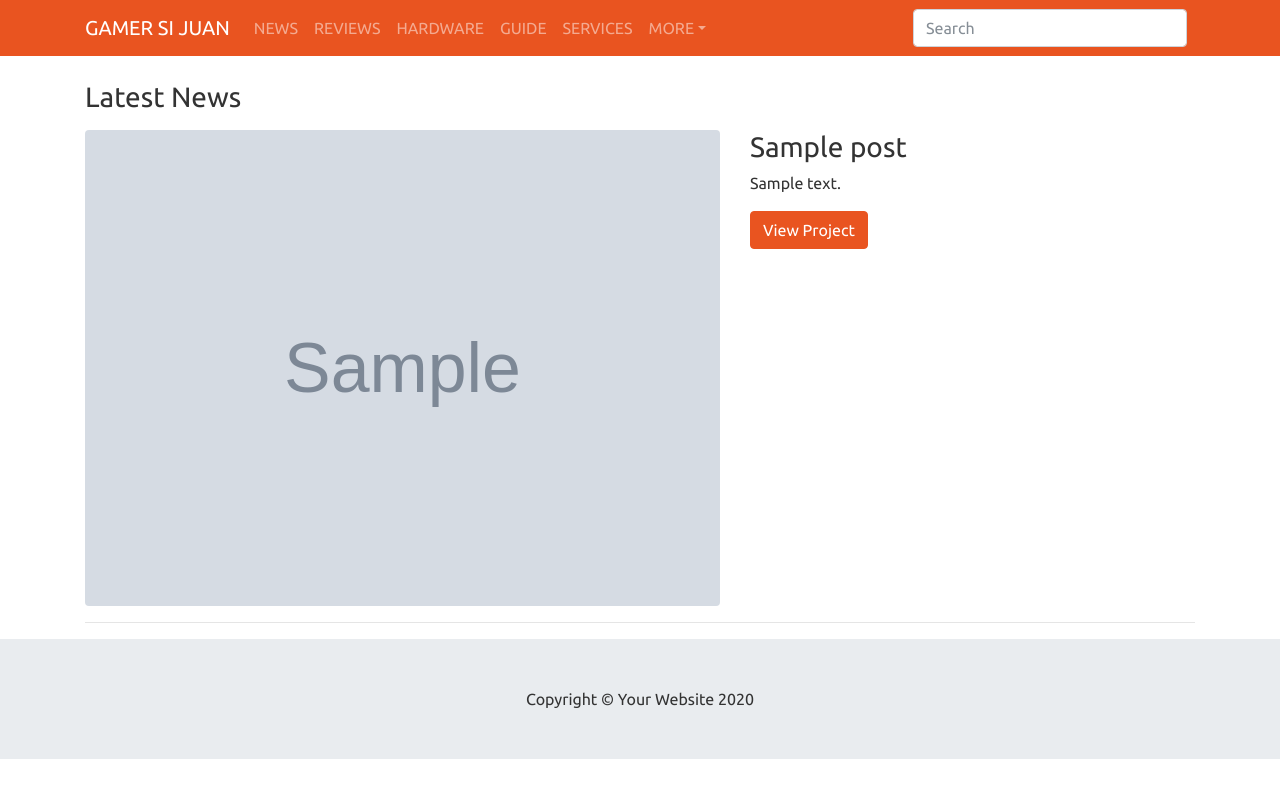
After one commit to philabug/gamersijuan, a Django app: page /news/ in a window 1280 px wide. The commit adds this page. Run offline with Django 3.2, Linux system fonts and the light colour scheme; tables that the repository leaves empty hold one stand-in row (values such as "Sample post"); grey boxes marked "Sample" are stand-in pictures; some libraries are stand-ins or nearby versions.

Commit message:
2nd commit

```diff
--- a/blog/forms.py
+++ b/blog/forms.py
@@ -1,6 +1,7 @@
 from django.contrib.auth.models import User
 from .models import Post
 from django import forms
+
 
 class PostForm(forms.ModelForm):
     class Meta:
--- a/blog/models.py
+++ b/blog/models.py
@@ -6,6 +6,8 @@ from django.urls import reverse
 from django.db.models.signals import pre_save
 from taggit.managers import TaggableManager
 from ckeditor_uploader.fields import RichTextUploadingField
+from hitcount.models import HitCountMixin, HitCount
+from django.contrib.contenttypes.fields import GenericRelation
 
 
 User = settings.AUTH_USER_MODEL
@@ -15,15 +17,37 @@ def user_media_path(instance, filename):
     return 'user/{0}/images/{1}'.format(instance.author.id, filename)
 
 
+def affiliate_adds_path(instance, filename):
+    return 'affiliate/{0}/{1}'.format(instance.post.id, filename)
+
+
 class Post(models.Model):
+
+    MAIN_CAT = (
+        ('1', 'GAMES'),
+        ('2', 'HARDWARE'),
+        ('3', 'SERVICES'),
+    )
+
+    SUB_CAT = (
+        ('1', 'NEWS'),
+        ('2', 'REVIEWS'),
+        ('3', 'GUIDE'),
+    )
+
     author = models.ForeignKey(User, null=True, blank=True, on_delete=models.CASCADE)
     title = models.CharField(max_length=255)
+    short_description = models.CharField(max_length=500, null=True, blank=True)
     pub_date = models.DateTimeField('Date Published', default=timezone.now, blank=True) # noqa
     banner = models.ImageField('Post Banner', upload_to=user_media_path, null=True, blank=True) # noqa
     content = RichTextUploadingField(null=True, blank=True)
     slug = models.SlugField(max_length=250, null=True, blank=True)
     tags = TaggableManager(blank=True)
     feature = models.BooleanField('Homepage feature?', default=False)
+    category = models.CharField(max_length=20, choices = MAIN_CAT)
+    sub_category = models.CharField(max_length=20, choices = SUB_CAT, null=True, blank=True)
+    hit_count_generic = GenericRelation(HitCount, object_id_field='object_pk', related_query_name='hit_count_generic_relation')
+
 
     def __str__(self):
         return self.title
@@ -43,10 +67,12 @@ pre_save.connect(pre_save_post, sender=Post)
 class Affiliate(models.Model):
     post = models.ForeignKey(Post, on_delete=models.CASCADE, related_name='affiliates') # noqa
     when = models.DateTimeField(default=timezone.now, blank=True)
-    seller = models.CharField(max_length=250, blank=True)
-    product_image = models.ImageField(upload_to=user_media_path, null=True, blank=True) # noqa
+    seller = models.CharField(max_length=250, null=True, blank=True)
+    product_name = models.CharField(max_length=250, null=True, blank=True)
+    description = models.CharField(max_length=250, null=True, blank=True)
+    product_image = models.ImageField(upload_to=affiliate_adds_path, null=True, blank=True) # noqa
     url = models.CharField(max_length=250, blank=True)
-    description = models.CharField(max_length=250, blank=True)
+
 
     def __str__(self):
         return self.post.title
--- /dev/null
+++ b/blog/templates/news.html
@@ -0,0 +1,39 @@
+{% extends 'base.html' %}
+{% load humanize %}
+
+{% block title %}News - Gamer Si Juan{% endblock %}
+
+{% block content %}
+
+
+<!-- Page Content -->
+<div class="container">
+    <h3 class="mt-4 mb-3">Latest News</h3>
+    {% for post in post_news %}
+        <div class="row">
+        <div class="col-md-7">
+            <a href="#">
+            <img class="img-fluid rounded mb-3 mb-md-0" src="{{ post.banner.url }}" width="700px" height="300px" alt="">
+            </a>
+        </div>
+        <div class="col-md-5">
+            <h3>{{ post.title }}</h3>
+            <p>{{ post.content|truncatewords:100 |safe }}</p>
+            <a class="btn btn-primary" href="#">View Project
+            <span class="glyphicon glyphicon-chevron-right"></span>
+            </a>
+        </div>
+        </div>
+        <hr>
+    {% endfor %}
+</div>
+<!-- /.container -->
+
+<script>
+    $(document).ready(function(){
+
+    });
+</script>
+
+
+{% endblock %}
--- a/blog/urls.py
+++ b/blog/urls.py
@@ -1,10 +1,15 @@
 from django.urls import path
 from . import views
-from blog.views import HomeViewList
+from blog.views import HomeViewList, PostDetailView, NewsViewList, ReviewsViewList, HardwareViewList
 
-app_name = 'school'
+app_name = 'blog'
 
 
 urlpatterns = [
     path('', HomeViewList.as_view(), name='home'),
+    path('news/', NewsViewList.as_view(), name='news'),
+    path('reviews/', ReviewsViewList.as_view(), name='reviews'),
+    path('hardware/', HardwareViewList.as_view(), name='hardware'),
+    path('<slug:slug>/', PostDetailView.as_view(), name='detail'),
+
 ]
--- a/blog/views.py
+++ b/blog/views.py
@@ -5,6 +5,7 @@ from .models import Post
 from django.contrib.auth.mixins import LoginRequiredMixin
 from django.utils import timezone
 from django.conf import settings
+from hitcount.views import HitCountDetailView
 
 
 class HomeViewList(ListView):
@@ -15,4 +16,39 @@ class HomeViewList(ListView):
         context = super(HomeViewList, self).get_context_data(*args, **kwargs)
         context['features'] = Post.objects.filter(feature=True).order_by('-id')
         context['posts'] = Post.objects.all().order_by('-id')
+        context['hardwares'] = Post.objects.filter(category='2').order_by('-id')
         return context
+
+
+class PostDetailView(HitCountDetailView):
+    model = Post
+    template_name = 'post.html'
+    context_object_name = 'post'
+    slug_field = 'slug'
+    count_hit = True
+
+
+    def get_context_data(self, **kwargs):
+        context = super(PostDetailView, self).get_context_data(**kwargs)
+        context.update({
+        'popular_posts': Post.objects.order_by('-hit_count_generic__hits')[:3],
+        })
+        return context
+
+
+class NewsViewList(ListView):
+    queryset = Post.objects.filter(sub_category='1').order_by('-id')
+    template_name = 'news.html'
+    context_object_name = 'post_news'
+
+
+class ReviewsViewList(ListView):
+    queryset = Post.objects.filter(sub_category='2').order_by('-id')
+    template_name = 'reviews.html'
+    context_object_name = 'post_reviews'
+
+
+class HardwareViewList(ListView):
+    queryset = Post.objects.filter(category='2').order_by('-id')
+    template_name = 'hardware.html'
+    context_object_name = 'post_hardware'
--- a/gamersijuan/settings.py
+++ b/gamersijuan/settings.py
@@ -48,6 +48,7 @@ INSTALLED_APPS = [
     'taggit',
     'ckeditor',
     'ckeditor_uploader',
+    'hitcount',
 
 ]
 
--- a/gamersijuan/urls.py
+++ b/gamersijuan/urls.py
@@ -8,6 +8,6 @@ admin.site.site_header = "GAMERSIJUAN.COM"
 urlpatterns = [
     path('admin/', admin.site.urls),
     path('', include('blog.urls', namespace='blog')),
-    path('account/', include('account.urls', namespace='account')),
-    path('ckeditor/', include('ckeditor_uploader.urls'))
+    path('ckeditor/', include('ckeditor_uploader.urls')),
+    path('hitcount/', include(('hitcount.urls', 'hitcount'), namespace='hitcount')),
 ]+ static(settings.MEDIA_URL, document_root=settings.MEDIA_ROOT)
--- a/static/css/modern-business.css
+++ b/static/css/modern-business.css
@@ -20,3 +20,10 @@ body {
 .portfolio-item {
   margin-bottom: 30px;
 }
+
+@media screen and (max-width: 600px) {
+  p img{
+      width: 100% !important;
+      height: 50% !important;
+  }
+}
--- a/templates/base.html
+++ b/templates/base.html
@@ -25,7 +25,7 @@
     <!-- Navigation -->
     <nav class="navbar navbar-expand-lg navbar-dark bg-primary fixed-top">
         <div class="container">
-          <a class="navbar-brand" href="#">GAMER SI JUAN</a>
+          <a class="navbar-brand" href="{% url 'blog:home' %}">GAMER SI JUAN</a>
           <button class="navbar-toggler" type="button" data-toggle="collapse" data-target="#navbarColor01" aria-controls="navbarColor01" aria-expanded="false" aria-label="Toggle navigation">
             <span class="navbar-toggler-icon"></span>
           </button>
@@ -33,13 +33,13 @@
           <div class="collapse navbar-collapse" id="navbarColor01">
             <ul class="navbar-nav mr-auto">
               <li class="nav-item">
-                <a class="nav-link" href="#">NEWS</a>
+                <a class="nav-link" href="{% url 'blog:news' %}">NEWS</a>
               </li>
               <li class="nav-item">
-                <a class="nav-link" href="#">REVIEWS</a>
+                <a class="nav-link" href="{% url 'blog:reviews' %}">REVIEWS</a>
               </li>
               <li class="nav-item">
-                <a class="nav-link" href="#">HARDWARE</a>
+                <a class="nav-link" href="{% url 'blog:hardware' %}">HARDWARE</a>
               </li>
               <li class="nav-item">
                 <a class="nav-link" href="#">GUIDE</a>
@@ -59,7 +59,6 @@
             </ul>
             <form class="form-inline my-2 my-lg-0">
               <input class="form-control mr-sm-2" type="text" placeholder="Search">
-              <button class="btn btn-secondary my-2 my-sm-0" type="submit">Search</button>
             </form>
           </div>
         </div>
```
Also changed, not shown: account/urls.py (deleted, +0 -9 lines), account/views.py (+1 -32 lines), blog/admin.py (+6 -2 lines), blog/templates/hardware.html (added, +37 -0 lines), blog/templates/home.html (+8 -29 lines), blog/templates/post.html (added, +29 -0 lines), blog/templates/reviews.html (added, +37 -0 lines), account/templates/login.html (deleted).
